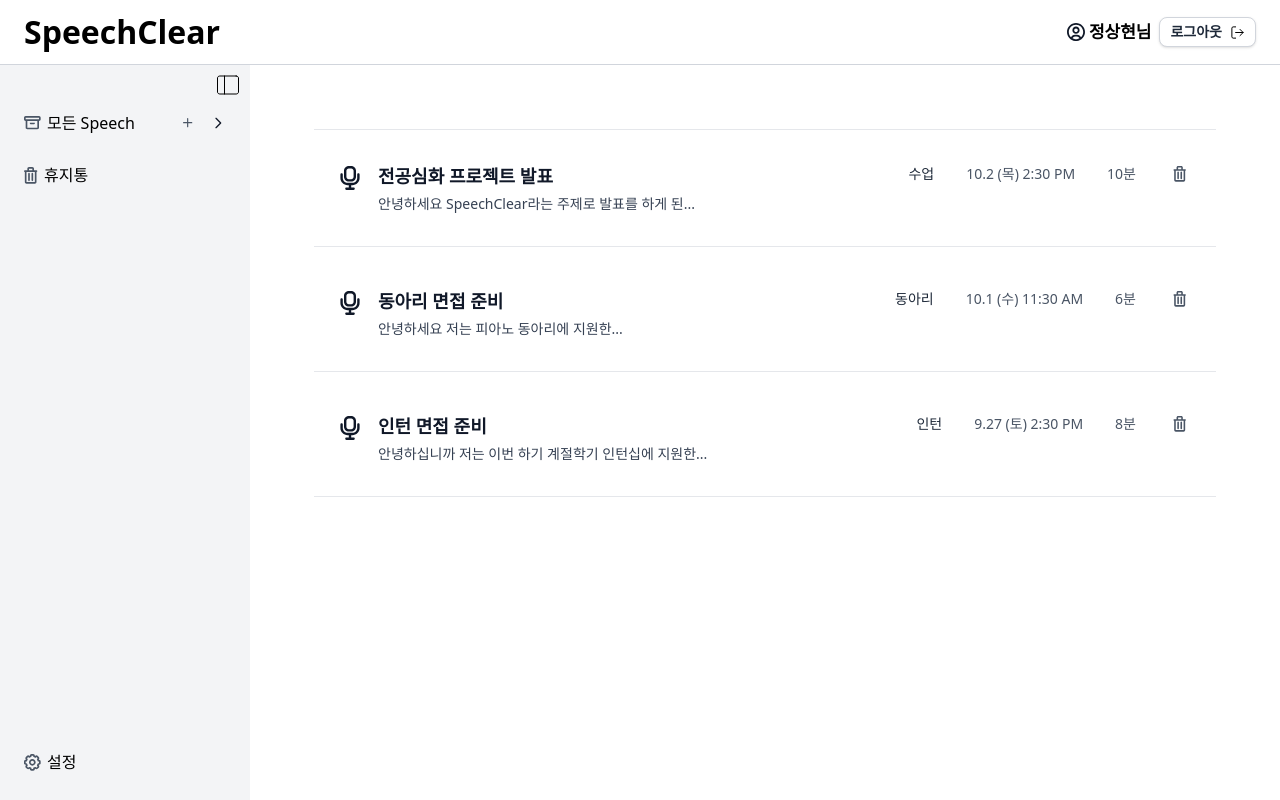
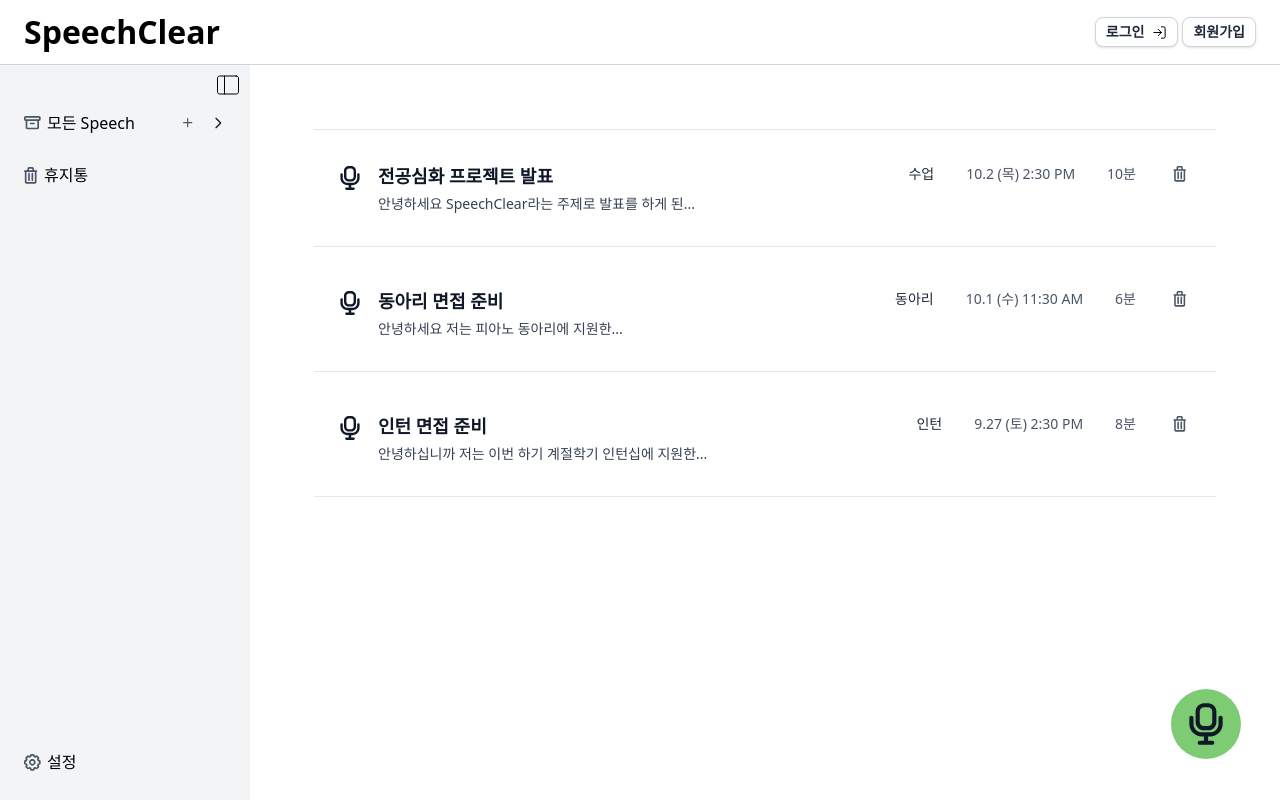
Before and after one commit to Mr-Planner/Speech_Clear-FE, a React (Vite) app: page / in a window 1280 px wide. Built offline with nearby package versions, Linux system fonts and the light colour scheme.

Commit message:
feat: 녹음 버튼 구현 + 로그인 상태 전역 관리 + 라우팅 구조 ReadMe 작성

```diff
--- a/src/App.jsx
+++ b/src/App.jsx
@@ -5,20 +5,14 @@
 import HiddenSideBar from "./components/HiddenSideBar";
 
 function App() {
-  const [userName, setUserName] = useState("정상현");
-  const [isLoggedIn, setIsLoggedIn] = useState(true);
+
   const [isSideBarOpen, setIsSideBarOpen] = useState(true);
 
   const handleToggleSideBar = () => setIsSideBarOpen(prev => !prev);
 
   return (
     <div className="flex flex-col h-screen">
-      <Header
-        userName={userName}
-        setUserName={setUserName}
-        isLoggedIn={isLoggedIn}
-        setIsLoggedIn={setIsLoggedIn}
-      />
+      <Header/>
 
       <div className="flex flex-1">
         {isSideBarOpen
@@ -27,7 +21,7 @@
         }
 
         <div className="flex-1 overflow-y-auto">
-          <Outlet context={{ userName, isLoggedIn }} />
+          <Outlet />
         </div>
       </div>
     </div>
--- a/src/components/Header.jsx
+++ b/src/components/Header.jsx
@@ -1,23 +1,25 @@
 // todo 유저 정보 받아서 사이드 바 표시, 로그인 여부 표시
-import { Link } from "react-router-dom";
+import { Link, useNavigate } from "react-router-dom";
 import LogButton from "./LogButton";
 import user from "../assets/header/user.svg";
+import { useAuth } from "../store/auth/useAuth";
 
+function Header() {
+    const { isLoggedIn, setIsLoggedIn, userName } = useAuth();
 
-function Header({userName, setUserName, isLoggedIn, setIsLoggedIn}) {
+    const navigate = useNavigate();
 
     // function
     const handleLogOut = () => {
-        setUserName("");
         setIsLoggedIn(false);
     }
 
     const handleLogIn = () => {
-        // 로그인 페이지로 이동
+        navigate("/login");
     }
 
     const handleSignUp = () => {
-        // 회원가입 페이지로 이동
+        navigate("/sign-up");
     }
 
     return (
--- a/src/components/SpeechItem.jsx
+++ b/src/components/SpeechItem.jsx
@@ -2,9 +2,8 @@
 import mic from "../assets/speechitem/mic.svg";
 import trash from "../assets/speechitem/trash.svg";
 
-// todo 개별 Speech화면으로 이동 필요 (Link태그)
 // todo 넘치면 스크롤 필요
-// todo 스피치 삭제시에 alert 띄우기 (추후 완성도 측면에서)
+// todo 스피치 삭제시에 alert 띄우기 (완성도)
 const SpeechItem = ({ id, title, category, date, duration, description, folderId, onDelete }) => {
 
   const detailPath = `/${folderId}/${id}`;
--- a/src/pages/home/HomePage.jsx
+++ b/src/pages/home/HomePage.jsx
@@ -1,11 +1,16 @@
 import { useQuery, useMutation, useQueryClient } from "@tanstack/react-query";
+import { useAuth } from "../../store/auth/useAuth"
 
-import { useParams } from "react-router-dom";
+import { useNavigate, useParams } from "react-router-dom";
 import { fetchSpeeches, deleteSpeech } from "../../service/speechApi";
 import SpeechItem from "../../components/SpeechItem";
 
-// todo Mike버튼 컴포넌트 생성
+import recording from "../../assets/speech/recording.svg";
+
 function HomePage() {
+
+    const navigate = useNavigate();
+    const { isLoggedIn } = useAuth();
 
     const { folderId } = useParams(); // /speech, /speech/:folderId
     const realFolderId = folderId ?? "all"; // 없을 경우 '모든 Speech'라고 가정
@@ -13,6 +18,13 @@
     const queryClient = useQueryClient();
 
     // function
+    const handleRecordingClick = () => {
+        if (!isLoggedIn) {
+        navigate("/login");
+        } else {
+        navigate("/recording");
+        }
+  };
 
     // 서버에서 SpeechList가져오기
     // useQuery : GET(읽기) 전용
@@ -42,6 +54,7 @@
         deleteMutation.mutate(speechId);
     };
 
+    // todo 최신순 / 시간순 / 피드백 개수 순 정렬 예정 (완성도)
     return (
         <main className="flex-1 overflow-y-auto px-16 py-10">
             {isLoading && <p>로딩 중...</p>}
@@ -67,6 +80,11 @@
                     ))}
                 </section>
             )}
+
+            <button className="fixed bottom-8 right-8 z-9999 cursor-pointer" onClick={handleRecordingClick}>
+                <img src={recording} alt = "녹음 시작"/>
+            </button>
+
         </main>
     )
 }
--- /dev/null
+++ b/src/store/auth/AuthProvider.jsx
@@ -0,0 +1,15 @@
+import { useState } from "react";
+import { AuthContext } from "./authContext";
+
+export function AuthProvider({ children }) {
+  const [isLoggedIn, setIsLoggedIn] = useState(false);
+  const [userName, setUserName] = useState(null);
+
+  return (
+    <AuthContext.Provider
+      value={{ isLoggedIn, setIsLoggedIn, userName, setUserName }}
+    >
+      {children}
+    </AuthContext.Provider>
+  );
+}
--- /dev/null
+++ b/src/store/auth/authContext.js
@@ -0,0 +1,3 @@
+import { createContext } from "react";
+
+export const AuthContext = createContext(null);
--- /dev/null
+++ b/src/store/auth/useAuth.js
@@ -0,0 +1,4 @@
+import { useContext } from "react";
+import { AuthContext } from "./authContext";
+
+export const useAuth = () => useContext(AuthContext);
```
Also changed, not shown: src/main.jsx (+5 -2 lines), src/assets/speech/recording.svg (added), 1 other file (tests, documents, lock files or other folders).
